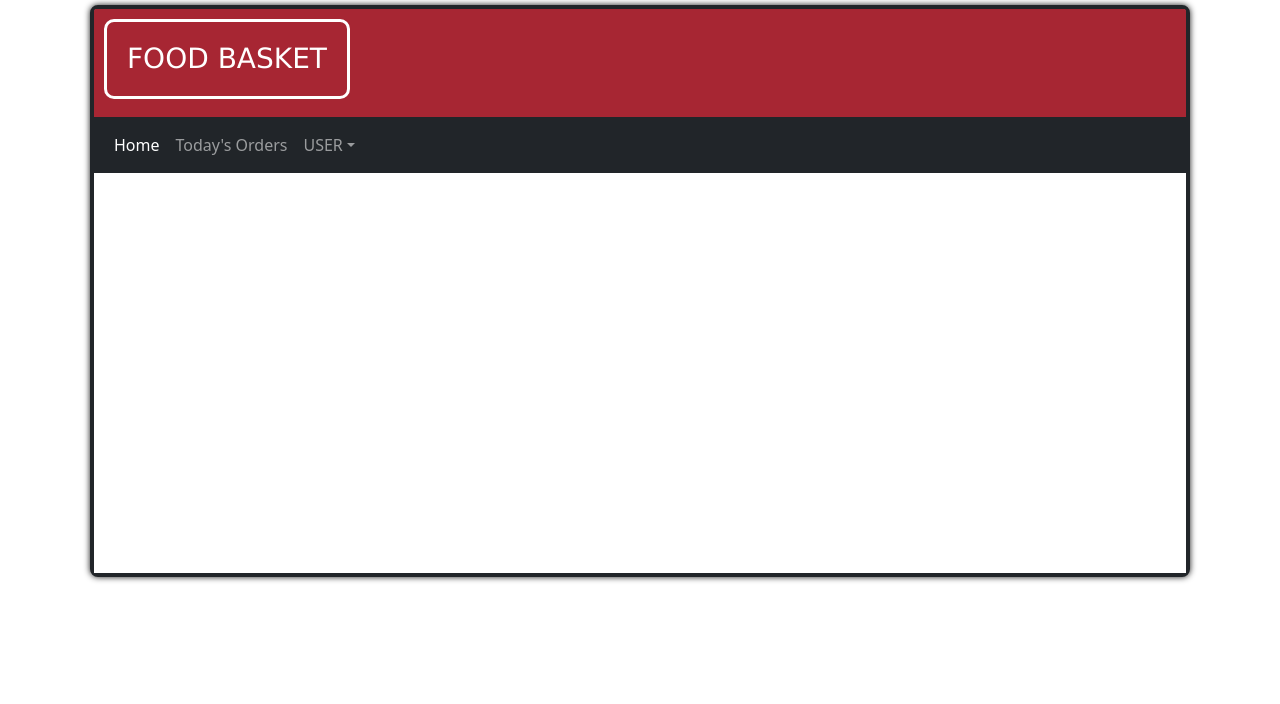
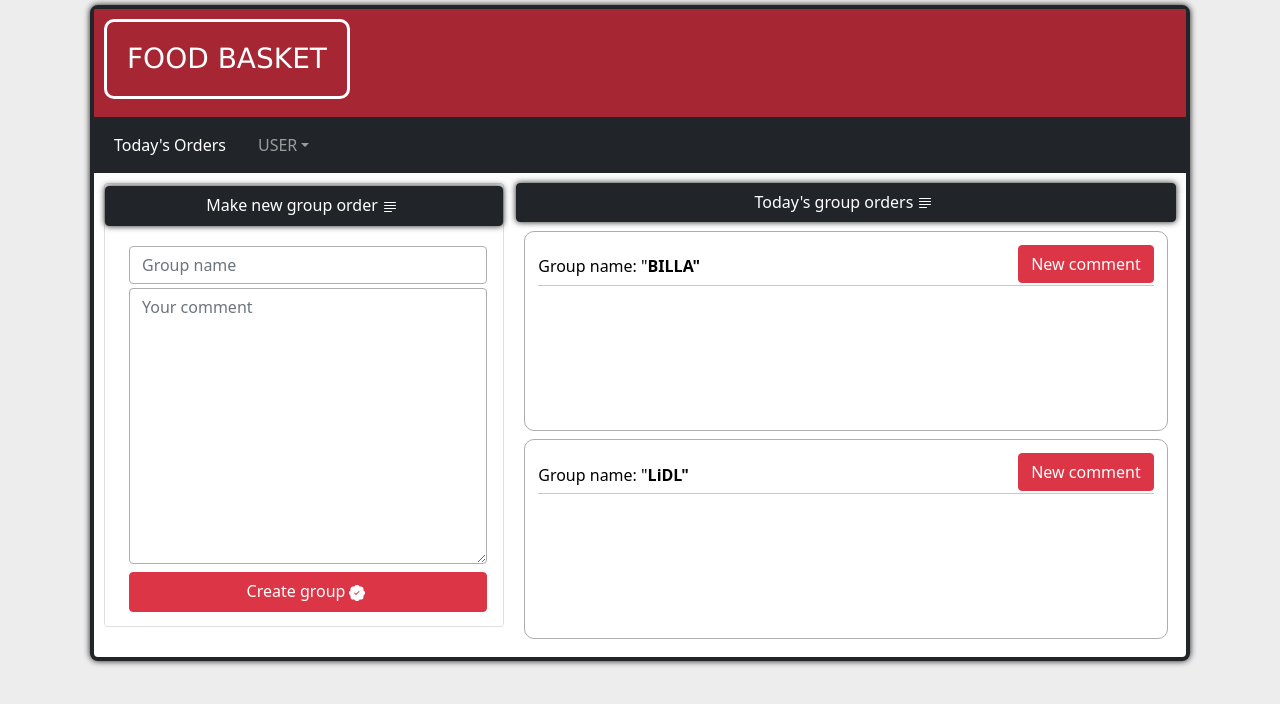
Before and after one commit to dendycodes/FOOD-BASKET, a React (Create React App) app in the folder frontend/project/: page / in a window 1280 px wide. Shown: the top 704 px of the page. Built offline with nearby package versions, Linux system fonts and the light colour scheme.

Commit message:
Order list components

```diff
--- a/frontend/project/public/style.css
+++ b/frontend/project/public/style.css
@@ -1,5 +1,5 @@
 .body {
-  background-color: rgb(255, 255, 255);
+  background-color: rgba(233, 233, 233, 0.808);
   display: flex;
   justify-content: center;
   align-items: center;
--- a/frontend/project/src/components/mainpage/allorders/ordered.css
+++ /dev/null
@@ -1,8 +0,0 @@
-.order {
-  float: right;
-  width: 660px;
-  height: 900px;
-  background-color: rgb(255, 255, 255);
-  border: 1px solid rgb(173, 173, 173);
-  border-radius: 5px;
-}
--- a/frontend/project/src/components/mainpage/main.css
+++ b/frontend/project/src/components/mainpage/main.css
@@ -1,11 +1,6 @@
 .main {
   display: block;
   width: 100%;
-}
-#welcome {
-  height: 400px;
-  width: 100%;
-  background-color: rgb(255, 255, 255);
 }
 
 #ordr {
@@ -13,17 +8,18 @@
   box-sizing: border-box;
   padding: 10px;
   width: 100%;
-  display: none;
+  display: block;
 }
 .accordion {
   float: left;
   width: 400px;
+  margin-bottom: 10px;
 }
 .accordion-body {
   width: 100%;
   height: 400px;
   background-color: #ffffff;
-  border: 1px solid rgb(173, 173, 173);
+  border: 0px;
   border-radius: 2px;
 }
 
@@ -34,3 +30,6 @@
 .form-control {
   border: 1px solid rgb(173, 173, 173);
 }
+form {
+  height: 100%;
+}
--- a/frontend/project/src/components/mainpage/main.js
+++ b/frontend/project/src/components/mainpage/main.js
@@ -1,8 +1,8 @@
 import React, { Component } from "react";
 import Navbar from "../navbar/navbar.js";
-import Welcome from "./welcome.js";
+
 import Orders from "./orederpage.js";
-import $ from "jquery";
+
 import "./main.css";
 
 class Main extends Component {
@@ -12,8 +12,7 @@ class Main extends Component {
       <div className="main">
         <Navbar
           id="mainnav"
-          first="Home"
-          second="Today's Orders"
+          first="Today's Orders"
           loged="USER"
           settings="Settings"
           logout="Logout"
@@ -22,37 +21,11 @@ class Main extends Component {
           link1="lnk1"
           link2="lnk2"
         />
-        <Welcome />
+
         <Orders />
       </div>
     );
   }
 }
 
-$(document).ready(function () {
-  $("#home").click(function () {
-    $("#welcome").css({
-      display: "block",
-    });
-    $("#ordr").css({
-      display: "none",
-    });
-    $("#lnk1").addClass("active");
-    $("#lnk2").removeClass("active");
-  });
-
-  $("#orders").click(function () {
-    $("#ordr").css({
-      display: "block",
-    });
-
-    $("#welcome").css({
-      display: "none",
-    });
-
-    $("#lnk2").addClass("active");
-    $("#lnk1").removeClass("active");
-  });
-});
-
 export default Main;
--- /dev/null
+++ b/frontend/project/src/components/mainpage/orders/list.css
@@ -0,0 +1,43 @@
+.order {
+  float: right;
+  width: 660px;
+  margin-bottom: 10px;
+  background-color: rgb(255, 255, 255);
+
+  border-radius: 7px;
+}
+.ordr {
+  width: 97.5%;
+  min-height: 200px;
+  background-color: rgb(255, 255, 255);
+  border: 1px solid rgb(173, 173, 173);
+  margin: 1.25%;
+  border-radius: 10px;
+  box-sizing: border-box;
+  padding: 8px;
+  transition: 0.5s;
+}
+h6 {
+  float: left;
+  display: flex;
+  justify-content: flex-start;
+  align-items: flex-end;
+  flex-direction: row;
+  flex-wrap: wrap;
+  box-sizing: border-box;
+  height: 32px;
+}
+.hdr {
+  color: black;
+  height: 40px;
+  padding: 5px;
+}
+
+#addbutton {
+  float: right;
+  padding: px;
+}
+
+hr {
+  margin: 5px;
+}
--- a/frontend/project/src/components/mainpage/allorders/ordered.js
+++ b/frontend/project/src/components/mainpage/orders/list.js
@@ -1,7 +1,7 @@
 import React, { Component } from "react";
-import "./ordered.css";
-class Order extends Component {
-  state = {};
+import Neworder from "./order.js";
+import "./list.css";
+class List extends Component {
   render() {
     return (
       <div className="order">
@@ -18,9 +18,11 @@ class Order extends Component {
             <path d="M2 12.5a.5.5 0 0 1 .5-.5h7a.5.5 0 0 1 0 1h-7a.5.5 0 0 1-.5-.5zm0-3a.5.5 0 0 1 .5-.5h11a.5.5 0 0 1 0 1h-11a.5.5 0 0 1-.5-.5zm0-3a.5.5 0 0 1 .5-.5h11a.5.5 0 0 1 0 1h-11a.5.5 0 0 1-.5-.5zm0-3a.5.5 0 0 1 .5-.5h11a.5.5 0 0 1 0 1h-11a.5.5 0 0 1-.5-.5z" />
           </svg>
         </button>
+        <Neworder groupname="BILLA" />
+        <Neworder groupname="LiDL" />
       </div>
     );
   }
 }
 
-export default Order;
+export default List;
--- /dev/null
+++ b/frontend/project/src/components/mainpage/orders/order.js
@@ -0,0 +1,78 @@
+import React, { Component } from "react";
+import "bootstrap/dist/css/bootstrap.css";
+import "bootstrap/dist/js/bootstrap.js";
+import "./list.css";
+class Neworder extends Component {
+  render() {
+    return (
+      <div className="ordr">
+        <div className="hdr">
+          <h6>
+            Group name: " <b> {this.props.groupname}"</b>
+          </h6>
+          <button
+            id="addbutton"
+            className="btn btn-danger "
+            data-bs-toggle="modal"
+            data-bs-target="#exampleModal"
+            data-bs-whatever="@mdo"
+          >
+            New comment
+          </button>
+        </div>
+        <hr />
+        <div
+          className="modal fade"
+          id="exampleModal"
+          tabIndex="-1"
+          aria-labelledby="exampleModalLabel"
+          aria-hidden="true"
+        >
+          <div className="modal-dialog">
+            <div className="modal-content">
+              <div className="modal-header">
+                <h5 className="modal-title" id="exampleModalLabel">
+                  Type your comment
+                </h5>
+                <button
+                  type="button"
+                  className="btn-close"
+                  data-bs-dismiss="modal"
+                  aria-label="Close"
+                ></button>
+              </div>
+              <div className="modal-body">
+                <form>
+                  <div className="mb-3"></div>
+                  <div className="mb-3">
+                    <label htmlFor="message-text" className="col-form-label">
+                      Comment:
+                    </label>
+                    <textarea
+                      className="form-control"
+                      id="message-text"
+                    ></textarea>
+                  </div>
+                </form>
+              </div>
+              <div className="modal-footer">
+                <button
+                  type="button"
+                  className="btn btn-secondary"
+                  data-bs-dismiss="modal"
+                >
+                  Close
+                </button>
+                <button type="button" className="btn btn-danger">
+                  Add
+                </button>
+              </div>
+            </div>
+          </div>
+        </div>
+      </div>
+    );
+  }
+}
+
+export default Neworder;
--- a/frontend/project/src/components/mainpage/orederpage.js
+++ b/frontend/project/src/components/mainpage/orederpage.js
@@ -1,9 +1,36 @@
 import React, { Component } from "react";
 import "./main.css";
-import Order from "./allorders/ordered.js";
+import List from "./orders/list.js";
 class Orders extends Component {
-  state = {};
+  constructor(props) {
+    super(props);
+    this.state = {
+      groupname: "",
+      orderdetail: "",
+    };
+  }
+
+  changeHandler = (e) => {
+    this.setState({ [e.target.name]: e.target.value });
+  };
+
+  submitHandler = (e) => {
+    e.preventDefault();
+    console.log(JSON.stringify(this.state));
+    fetch("/", {
+      method: "POST",
+      headers: {
+        "Content-Type": "application/json",
+        Accept: "*/*",
+      },
+      body: JSON.stringify(this.state),
+    });
+    document.getElementById("groupname").value = null;
+    document.getElementById("orderdetail").value = null;
+  };
+
   render() {
+    const { groupname, orderdetail } = this.state;
     return (
       <div id="ordr">
         <div className="accordion" id="accordionExample">
@@ -38,22 +65,33 @@ class Orders extends Component {
               data-bs-parent="#accordionExample"
             >
               <div className="accordion-body">
+                <form onSubmit={this.submitHandler}>
                   <input
+                    id="groupname"
+                    name="groupname"
+                    value={groupname}
                     type="text"
                     className="form-control m-1"
                     aria-label="Sizing example input"
                     aria-describedby="inputGroup-sizing-default"
-                  placeholder="Order Name"
+                    placeholder="Group name"
+                    onChange={this.changeHandler}
+                    required
                   ></input>
 
                   <textarea
+                    id="orderdetail"
+                    name="orderdetail"
+                    value={orderdetail}
                     className="form-control m-1 h-75"
                     aria-label="With textarea"
-                  placeholder="Your order details"
+                    placeholder="Your comment"
+                    onChange={this.changeHandler}
+                    required
                   ></textarea>
 
-                <button type="button" className="btn btn-danger w-100 m-1">
-                  Order now
+                  <button type="submit" className="btn btn-danger w-100 m-1">
+                    Create group
                     <svg
                       xmlns="http://www.w3.org/2000/svg"
                       width="16"
@@ -65,11 +103,12 @@ class Orders extends Component {
                       <path d="M10.067.87a2.89 2.89 0 0 0-4.134 0l-.622.638-.89-.011a2.89 2.89 0 0 0-2.924 2.924l.01.89-.636.622a2.89 2.89 0 0 0 0 4.134l.637.622-.011.89a2.89 2.89 0 0 0 2.924 2.924l.89-.01.622.636a2.89 2.89 0 0 0 4.134 0l.622-.637.89.011a2.89 2.89 0 0 0 2.924-2.924l-.01-.89.636-.622a2.89 2.89 0 0 0 0-4.134l-.637-.622.011-.89a2.89 2.89 0 0 0-2.924-2.924l-.89.01-.622-.636zm.287 5.984l-3 3a.5.5 0 0 1-.708 0l-1.5-1.5a.5.5 0 1 1 .708-.708L7 8.793l2.646-2.647a.5.5 0 0 1 .708.708z" />
                     </svg>
                   </button>
+                </form>
               </div>
             </div>
           </div>
         </div>
-        <Order />
+        <List />
       </div>
     );
   }
--- a/frontend/project/src/components/mainpage/welcome.js
+++ /dev/null
@@ -1,10 +0,0 @@
-import React, { Component } from "react";
-import "./main.css";
-class Welcome extends Component {
-  state = {};
-  render() {
-    return <div id="welcome"></div>;
-  }
-}
-
-export default Welcome;
```
Also changed, not shown: 1 other file (tests, documents, lock files or other folders). Lines whose indentation alone changed are shown as unchanged.
